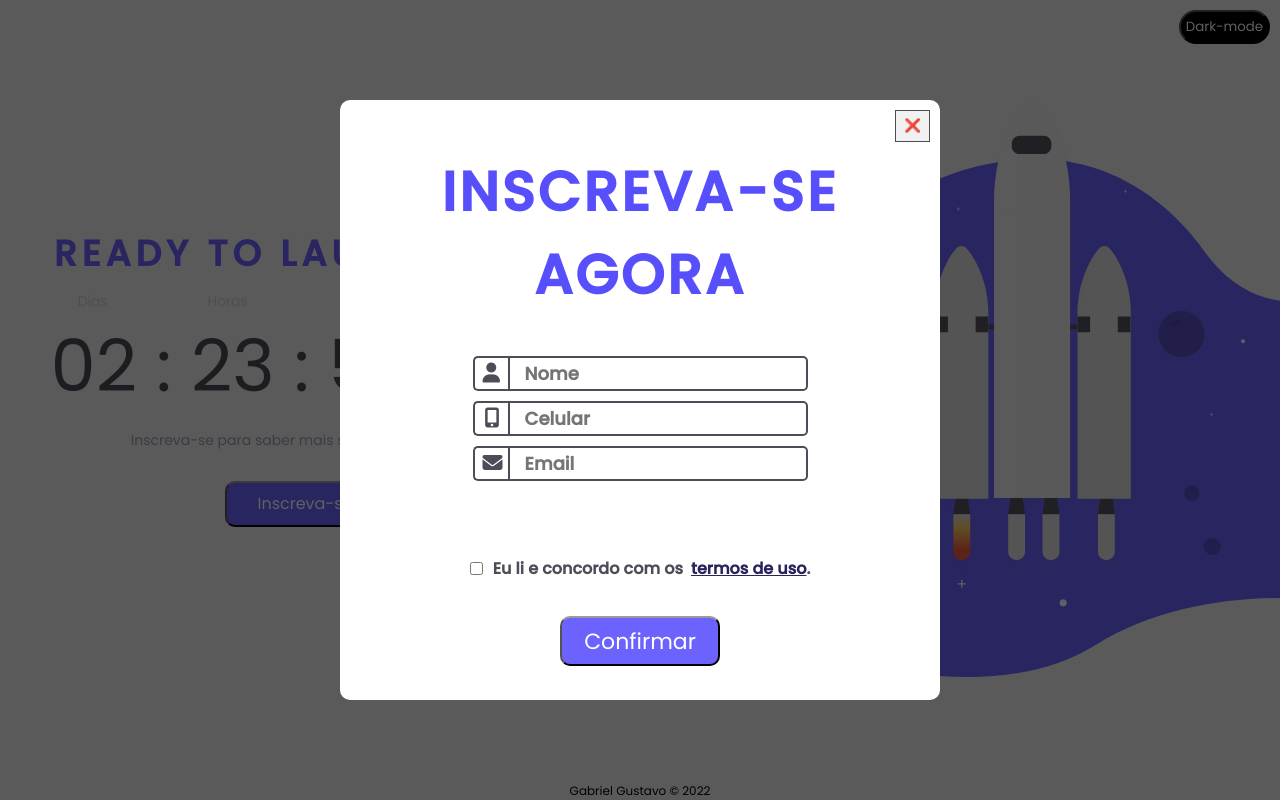
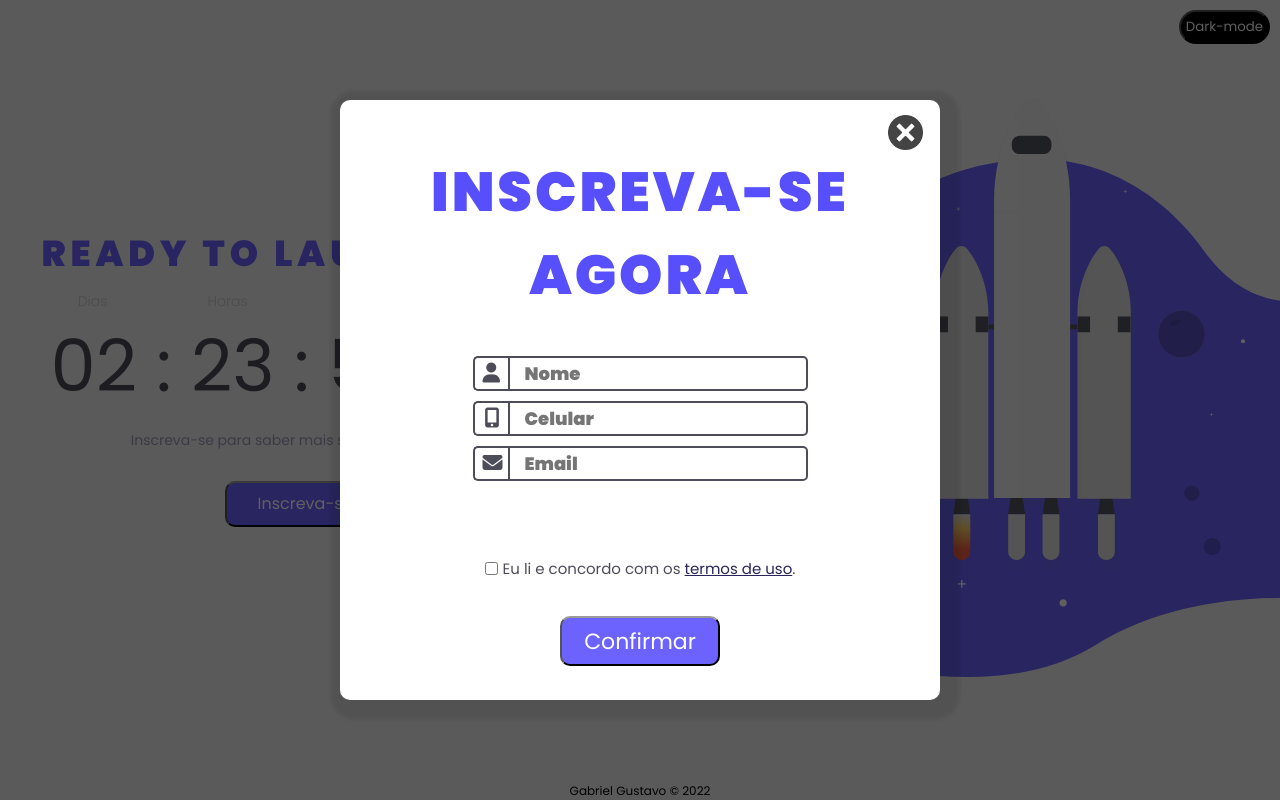
Before and after one commit to Gustabriel/Coming-soon, a plain HTML site: page index.html in a window 1280 px wide. Both pictures are taken after a click on the button "Inscreva-se". Shown: the top 800 px of the page. Drawn offline with Linux system fonts and the light colour scheme.

Commit message:
ajustes em sombras e btns

```diff
--- a/index.html
+++ b/index.html
@@ -6,7 +6,7 @@
     <meta name="viewport" content="width=device-width, initial-scale=1.0">
     <link rel="preconnect" href="https://fonts.googleapis.com">
     <link rel="preconnect" href="https://fonts.gstatic.com" crossorigin>
-    <link href="https://fonts.googleapis.com/css2?family=Poppins:wght@300;400;500&display=swap" rel="stylesheet">
+    <link href="https://fonts.googleapis.com/css2?family=Poppins:wght@300;400;500;900&display=swap" rel="stylesheet">
     <script src="https://kit.fontawesome.com/310bfd6cb3.js" crossorigin="anonymous"></script>
     <link rel="stylesheet" href="style.css">
     <title>Coming Soon</title>
@@ -46,7 +46,7 @@
     <section class="modal">
         <div class="content-modal">
             <button class="btn--close-modal">
-                ❌
+                <img src="images/btn-close.png" alt="">
             </button>
             <div class="modal-header">
                 <h2>INSCREVA-SE AGORA</h2>
@@ -75,7 +75,7 @@
 
         <div class="modal-confirm">
             <button class="btn--close-modal btn--close-modal-confirm">
-                ❌
+                <img src="images/btn-close.png" alt="">
             </button>
             <p>Inscrição confirmada!</p>
             <div class="img"><img src="images/check.png" alt=""></div>
--- a/style.css
+++ b/style.css
@@ -142,16 +142,25 @@ main {
     transform: translate(-50%, -50%);
     animation: animate-modal;
     animation-duration: 800ms;
+    box-shadow: 5px 5px 5px 15px rgba(0, 0, 0, 0.103);
 }
 
 .btn--close-modal {
-    border: 1px solid #4D4C59;
-    background-color: #f1f1f1;
-    width: 35px;
+    border: none;
+    background-color: #fff;
+    width: 50px;
     position: fixed;
     top: 10px;
     right: 10px;
     padding: 5px;
+}
+
+.modal-confirm .btn--close-modal img {
+    width: 35px;
+}
+
+.content-modal .btn--close-modal img {
+    width: 35px;
 }
 
 @keyframes animate-modal {
@@ -163,7 +172,7 @@ main {
     letter-spacing: 3px;
     font-size: 55px;
     text-align: center;
-    font-weight: bold;
+    font-weight: 900;
     color: #574efc;
     margin-bottom: 20px;
 }
@@ -222,17 +231,18 @@ label {
     display: flex;
     align-items: center;
     margin-top: 70px;
-    font-size: 16px;
+    font-size: 15px;
+    font-weight: lighter;
 }
 
 #check a {
-    padding-left: 8px;
+    padding-left: 4px;
     color: #28235a;
 }
 
 #terms {
     margin: 0;
-    margin-right: 10px;
+    margin-right: 5px;
     cursor: pointer;
     width: 13px;
     display: flex;
@@ -259,6 +269,7 @@ label {
     transform: translate(-50%, -50%);
     animation: animate-modal;
     animation-duration: 800ms;
+    box-shadow: 5px 5px 5px 15px rgba(0, 0, 0, 0.103);
 }
 
 .modal-confirm p {
@@ -356,13 +367,14 @@ footer {
     }
 
     .signup {
-        margin-top: 70px;
+        margin-top: 40px;
     }
 
   /* modal*/
     .content-modal {
         width: 350px;
         height: auto;
+        box-shadow: 5px 5px 5px 15px rgba(0, 0, 0, 0.103);
     }
 
     .modal-header h2 {
@@ -385,6 +397,7 @@ footer {
         height: auto;
         width: 300px;
         padding: 50px 10px;
+        box-shadow: 5px 5px 5px 15px rgba(0, 0, 0, 0.103);
     }
 
     .modal-confirm p {
```
Also changed, not shown: script.js (+7 -0 lines), images/btn-close.png (added).
